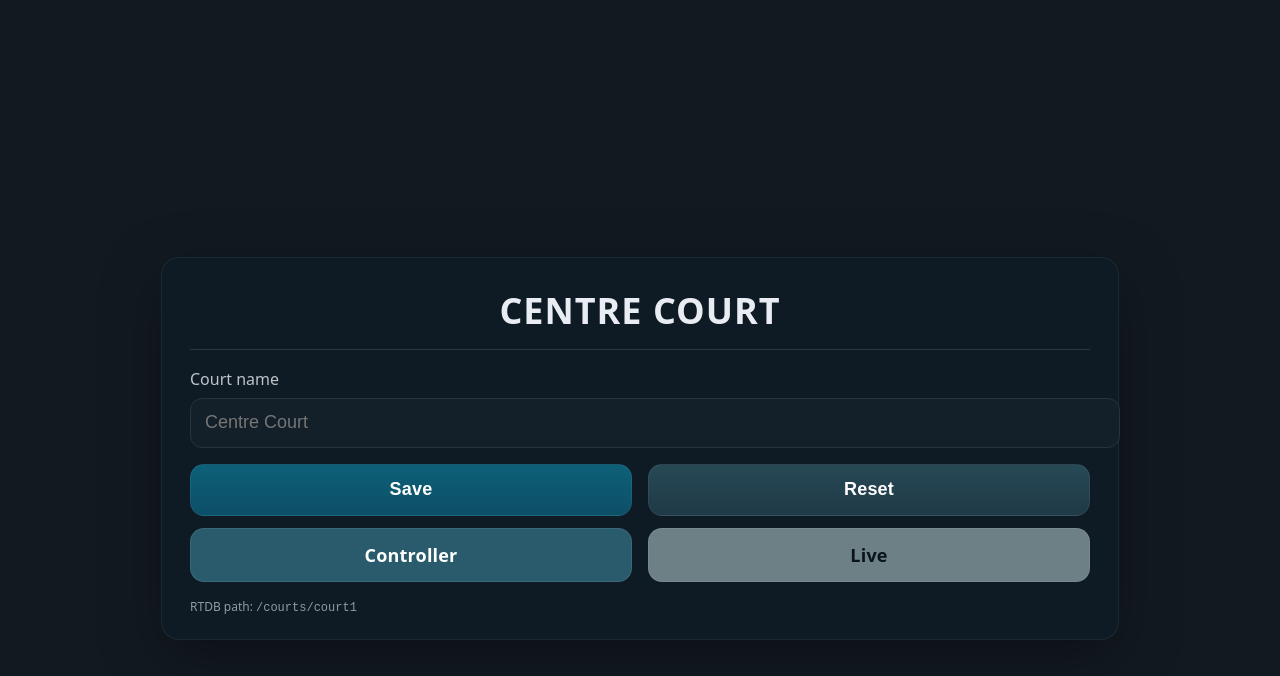
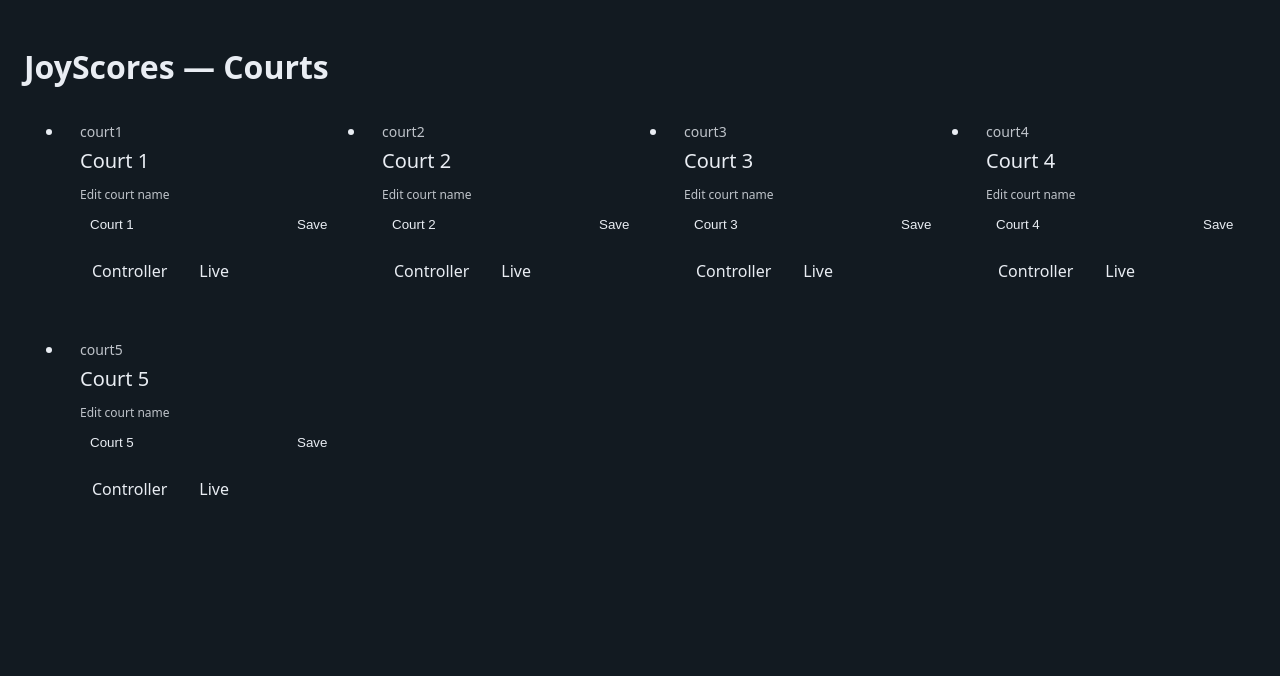
Before and after one commit to scrumpybeetlewink-arch/joyscores-jdp, a Next.js app: page / in a window 1280 px wide. Shown: the top 676 px of the page. Built offline with nearby package versions, Linux system fonts and the light colour scheme; no server answers; the database is empty.

Commit message:
Update page.tsx

```diff
--- a/app/page.tsx
+++ b/app/page.tsx
@@ -1,219 +1,75 @@
 "use client";
-
-export const dynamic = "force-static";
-
 import { useEffect, useState } from "react";
 import { db, ensureAnonLogin } from "@/lib/firebase.client";
 import { ref, onValue, set } from "firebase/database";
 
-/** Single court (fixed) */
-const court = "court1";
-const META_NAME_PATH = `/courts/${court}/meta/name`;
+type CourtId = "court1" | "court2" | "court3" | "court4" | "court5";
+const COURTS: CourtId[] = ["court1", "court2", "court3", "court4", "court5"];
 
-export default function IndexPage() {
-  const [remoteName, setRemoteName] = useState<string>("");
-  const [draft, setDraft] = useState<string>("");
-  const [saving, setSaving] = useState(false);
-  const [resetting, setResetting] = useState(false);
+export default function HomePage() {
+  const [names, setNames] = useState<Record<CourtId, string>>({
+    court1: "Court 1",
+    court2: "Court 2",
+    court3: "Court 3",
+    court4: "Court 4",
+    court5: "Court 5",
+  });
 
-  // Live subscribe to just the court name
   useEffect(() => {
-    let unsub = () => {};
-    (async () => {
-      try { await ensureAnonLogin(); } catch {}
-      const nameRef = ref(db, META_NAME_PATH);
-      unsub = onValue(nameRef, (snap) => {
+    ensureAnonLogin?.();
+    const unsubs = COURTS.map((cid) => {
+      const r = ref(db, `courts/${cid}/score/meta/name`);
+      return onValue(r, (snap) => {
         const v = snap.val();
-        const name = typeof v === "string" ? v : "";
-        setRemoteName(name);
-        setDraft(name);
+        if (typeof v === "string" && v.trim()) {
+          setNames((prev) => ({ ...prev, [cid]: v }));
+        }
       });
-    })();
-    return () => unsub?.();
+    });
+    return () => unsubs.forEach((u) => u && u());
   }, []);
 
-  async function onSave() {
-    setSaving(true);
-    try {
-      // Write ONLY the name string for THIS court
-      await set(ref(db, META_NAME_PATH), draft.trim());
-    } finally {
-      setSaving(false);
-    }
-  }
-
-  async function onReset() {
-    setResetting(true);
-    try {
-      // Clear ONLY the name (no scoreboard mutation)
-      await set(ref(db, META_NAME_PATH), "");
-      // local draft follows remote subscribe, but set immediate for snappier UI
-      setDraft("");
-    } finally {
-      setResetting(false);
-    }
-  }
+  const saveName = async (cid: CourtId, name: string) => {
+    const clean = (name || "").trim() || cid;
+    setNames((prev) => ({ ...prev, [cid]: clean }));
+    await set(ref(db, `courts/${cid}/score/meta/name`), clean);
+  };
 
   return (
-    <main
-      style={{
-        minHeight: "100vh",
-        background: "#121a21",
-        color: "#e9edf3",
-        display: "grid",
-        placeItems: "center",
-        padding: "6vh 4vw",
-      }}
+    <div style={{ minHeight: "100vh", background: "var(--bg)", color: "var(--text)", padding: 24 }}>
+      <h1 style={{ marginBottom: 16 }}>JoyScores — Courts</h1>
+      <ul style={{ display: "grid", gridTemplateColumns: "repeat(auto-fill, minmax(260px,1fr))", gap: 16 }}>
+        {COURTS.map((cid) => (
+          <li key={cid} style={{ background: "var(--panel)", borderRadius: 12, padding: 16, border: "1px solid var(--line)" }}>
+            <div style={{ fontSize: 14, opacity: 0.8, marginBottom: 6 }}>{cid}</div>
+            <div style={{ fontSize: 20, marginBottom: 12 }}>{names[cid]}</div>
+
+            <label style={{ fontSize: 12, opacity: 0.8, display: "block", marginBottom: 6 }}>Edit court name</label>
+            <div style={{ display: "flex", gap: 8, marginBottom: 12 }}>
+              <input
+                value={names[cid]}
+                onChange={(e) => setNames((prev) => ({ ...prev, [cid]: e.target.value }))}
+                style={{ flex: 1, padding: "8px 10px", borderRadius: 8, border: "1px solid var(--line)", background: "var(--bg)", color: "var(--text)" }}
+              />
+              <button
+                onClick={() => saveName(cid, names[cid])}
+                style={{ padding: "8px 12px", borderRadius: 8, background: "var(--accent)", color: "var(--bg)", border: "none" }}
               >
-      <section
-        style={{
-          width: "min(900px,95vw)",
-          background: "#0E1B24",
-          border: "1px solid rgba(255,255,255,.06)",
-          borderRadius: 18,
-          boxShadow: "0 18px 60px rgba(0,0,0,.35)",
-          padding: "28px 28px 24px",
-        }}
-      >
-        <div
-          style={{
-            textAlign: "center",
-            fontWeight: 900,
-            letterSpacing: 1,
-            marginBottom: 14,
-            fontSize: "clamp(26px,3vw,36px)",
-          }}
-        >
-          {remoteName?.trim() ? remoteName : "CENTRE COURT"}
-        </div>
-
-        <hr
-          style={{
-            border: "none",
-            height: 1,
-            background: "rgba(255,255,255,.12)",
-            margin: "0 0 18px",
-          }}
-        />
-
-        <label style={{ display: "block", opacity: 0.8, marginBottom: 8 }}>
-          Court name
-        </label>
-
-        <input
-          placeholder="Centre Court"
-          value={draft}
-          onChange={(e) => setDraft(e.target.value)}
-          style={{
-            width: "100%",
-            height: 48,
-            borderRadius: 12,
-            border: "1px solid #2a323a",
-            background: "#13202A",
-            color: "#E6EDF3",
-            padding: "0 14px",
-            fontSize: 18,
-          }}
-        />
-
-        <div
-          style={{
-            display: "grid",
-            gridTemplateColumns: "1fr 1fr",
-            gap: 16,
-            margin: "16px 0 12px",
-          }}
-        >
-          <button
-            onClick={onSave}
-            disabled={saving}
-            style={{
-              height: 52,
-              borderRadius: 14,
-              border: "1px solid rgba(255,255,255,.06)",
-              background:
-                "linear-gradient(180deg,#0D6078,#0C4F67)",
-              color: "#fff",
-              fontWeight: 800,
-              letterSpacing: 0.2,
-              fontSize: 18,
-              opacity: saving ? 0.7 : 1,
-            }}
-          >
-            {saving ? "Saving…" : "Save"}
-          </button>
-
-          <button
-            onClick={onReset}
-            disabled={resetting}
-            style={{
-              height: 52,
-              borderRadius: 14,
-              border: "1px solid rgba(255,255,255,.06)",
-              background:
-                "linear-gradient(180deg,#274956,#203946)",
-              color: "#fff",
-              fontWeight: 800,
-              letterSpacing: 0.2,
-              fontSize: 18,
-              opacity: resetting ? 0.7 : 1,
-            }}
-          >
-            {resetting ? "Resetting…" : "Reset"}
+                Save
               </button>
             </div>
 
-        <div
-          style={{
-            display: "grid",
-            gridTemplateColumns: "1fr 1fr",
-            gap: 16,
-          }}
-        >
-          <a
-            href="/controller"
-            style={{
-              display: "inline-flex",
-              alignItems: "center",
-              justifyContent: "center",
-              height: 52,
-              borderRadius: 14,
-              background: "#2A5B6C",
-              color: "#fff",
-              fontWeight: 800,
-              letterSpacing: 0.2,
-              fontSize: 18,
-              textDecoration: "none",
-              border: "1px solid rgba(255,255,255,.08)",
-            }}
-          >
+            <div style={{ display: "flex", gap: 8 }}>
+              <a href={`/controller/${cid}/`} style={{ padding: "8px 12px", borderRadius: 8, background: "var(--accent)", color: "var(--bg)", textDecoration: "none" }}>
                 Controller
               </a>
-          <a
-            href="/live"
-            style={{
-              display: "inline-flex",
-              alignItems: "center",
-              justifyContent: "center",
-              height: 52,
-              borderRadius: 14,
-              background: "#6C8086",
-              color: "#0b1419",
-              fontWeight: 800,
-              letterSpacing: 0.2,
-              fontSize: 18,
-              textDecoration: "none",
-              border: "1px solid rgba(255,255,255,.08)",
-            }}
-          >
+              <a href={`/live/${cid}/`} style={{ padding: "8px 12px", border: "1px solid var(--line)", color: "var(--text)", textDecoration: "none", borderRadius: 8 }}>
                 Live
               </a>
             </div>
-
-        <div style={{ opacity: 0.6, fontSize: 12, marginTop: 16 }}>
-          RTDB path: <code>{`/courts/${court}`}</code>
+          </li>
+        ))}
+      </ul>
     </div>
-      </section>
-    </main>
   );
 }
```
Lines whose indentation alone changed are shown as unchanged.
